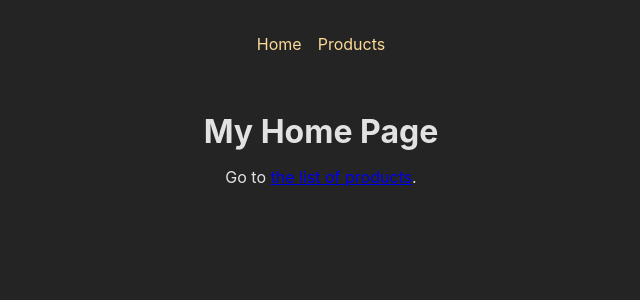
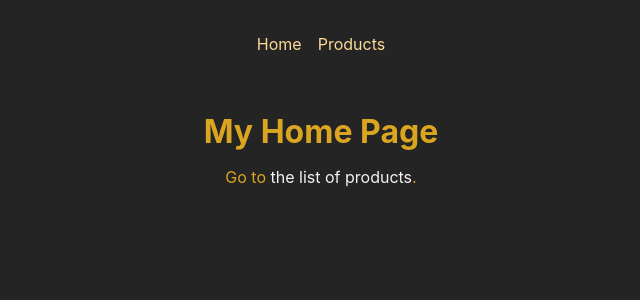
Before and after one commit to acet09/section_20, a React (Create React App) app: page / in a window 1280 px wide. Shown: the top 300 px of the page, without its empty margins (319-959 px from the left). Built offline with nearby package versions, Linux system fonts and the light colour scheme.

Commit message:
285_errorElement

```diff
--- a/src/App.js
+++ b/src/App.js
@@ -8,6 +8,7 @@ import {
 import HomePage from './pages/Home';
 import ProductsPage from "./pages/Products";
 import RootLayout from "./pages/Root";
+import ErrorPage from "./pages/Error";
 
 // const routeDefinitions = createRoutesFromElements(
 //   <Route>
@@ -20,6 +21,7 @@ const router = createBrowserRouter([
   {
     path: '/',
     element: <RootLayout />,
+    errorElement: <ErrorPage />,
     children: [
       { path: '/', element: <HomePage /> },
       { path: '/products', element: <ProductsPage /> },
--- a/src/index.css
+++ b/src/index.css
@@ -48,3 +48,19 @@ ul {
   margin: 0;
   padding: 0;
 }
+
+main {
+  margin: 2rem auto;
+  text-align: center;
+  color: goldenrod;
+}
+
+a {
+  color: #f4f3f1;
+  text-decoration: none;
+}
+
+a:hover {
+  color: #f55;
+  transition: color .2s ease-in-out;
+}
--- /dev/null
+++ b/src/pages/Error.js
@@ -0,0 +1,15 @@
+import MainNavigation from '../components/MainNavigation';
+
+function ErrorPage() {
+  return (
+    <>
+      <MainNavigation />
+      <main>
+        <h1>An error occurrend!</h1>
+        <p>Could not find this page!</p>
+      </main>
+    </>
+  );
+}
+
+export default ErrorPage;
--- a/src/pages/Root.js
+++ b/src/pages/Root.js
@@ -1,13 +1,12 @@
 import { Outlet } from "react-router-dom";
 
 import MainNavigation from "../components/MainNavigation";
-import classes from './Root.module.css';
 
 function RootLayout() {
   return (
     <>
       <MainNavigation />
-      <main className={classes.content}>
+      <main>
         <Outlet />
       </main>
     </>
--- a/src/pages/Root.module.css
+++ /dev/null
@@ -1,4 +0,0 @@
-.content {
-  margin: 2rem auto;
-  text-align: center;
-}
```
